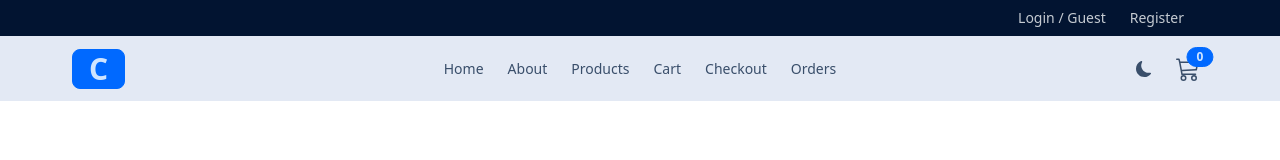
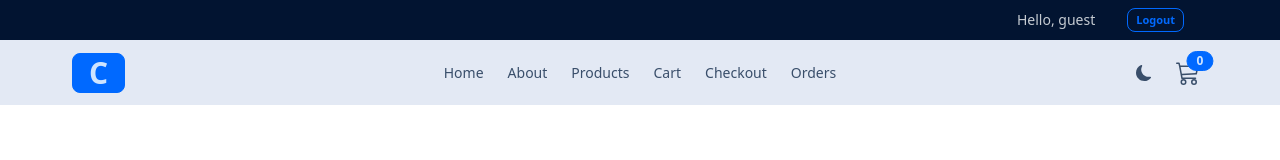
Before and after one commit to omarehab24/comfy-store-react, a React (Vite) app: page /cart in a window 1280 px wide. Shown: the top 160 px of the page. Built offline with nearby package versions, Linux system fonts and the light colour scheme.

Commit message:
Add logout functionality and setup dummy user data for cart, header & navlinks

```diff
--- a/src/components/ErrorElement.jsx
+++ b/src/components/ErrorElement.jsx
@@ -2,7 +2,6 @@
 
 function ErrorElement() {
     const error = useRouteError();
-    console.log("error: ", error)
     return <h4 className="font-bold text-4xl">Something went wrong</h4>
 }
 
--- a/src/components/Header.jsx
+++ b/src/components/Header.jsx
@@ -1,13 +1,31 @@
-import { Link } from 'react-router-dom'
+import { useDispatch, useSelector } from 'react-redux';
+import { Link, useNavigate } from 'react-router-dom'
+import { logout } from '../features/user/userSlice';
+import { clearCart } from '../features/cart/cartSlice'
 
 function Header() {
+    const navigate = useNavigate();
+    const dispatch = useDispatch();
+    const user = useSelector((state) => state.userState.user);
+
+    const handleLogout = () => {
+        navigate('/');
+        dispatch(logout());
+        dispatch(clearCart());
+    }
+
     return (
         <header className="bg-neutral py-2 text-neutral-content">
             <div className='align-element flex justify-center sm:justify-end '>
-                {/* USER */}
-
-                {/* LINKS */}
-                <div className="flex gap-x-6 justify-center sm:justify-end">
+                {user ? (
+                    <div className='flex gap-x-2 sm:gap-x-8 items-center'>
+                        <p className='text-xs sm:text-sm'>Hello, {user.username}</p>
+                        <button className='btn btn-xs btn-primary btn-outline' onClick={handleLogout}>
+                            Logout
+                        </button>
+                    </div>
+                ) : (
+                    < div className="flex gap-x-6 justify-center sm:justify-end">
                         <Link to="/login" className="link link-hover text-xs sm:text-sm">
                             Login / Guest
                         </Link>
@@ -15,8 +33,9 @@
                             Register
                         </Link>
                     </div>
+                )}
             </div>
-        </header>
+        </header >
     )
 }
 
--- a/src/components/NavLinks.jsx
+++ b/src/components/NavLinks.jsx
@@ -1,3 +1,4 @@
+import { useSelector } from "react-redux"
 import { NavLink } from "react-router-dom"
 
 const links = [
@@ -10,11 +11,12 @@
 ]
 
 function NavLinks() {
-
+  const user = useSelector(state => state.userState.user)
   return (
     <>
       {links.map((link) => {
         const { id, url, text } = link
+        if ((url === "/orders" || url === "/checkout") && !user) return null
         return (
           <li key={id}>
             <NavLink className='capitalize' to={url}>
--- a/src/components/PaginationContainer.jsx
+++ b/src/components/PaginationContainer.jsx
@@ -4,7 +4,6 @@
     const { meta } = useLoaderData()
     const { pageCount, page } = meta.pagination
     const { search, pathname } = useLocation()
-    console.log("pathname: ", pathname)
     const navigate = useNavigate()
 
     // See https://developer.mozilla.org/en-US/docs/Web/JavaScript/Reference/Global_Objects/Array/from
--- a/src/features/user/userSlice.js
+++ b/src/features/user/userSlice.js
@@ -25,7 +25,9 @@
             console.log('log in user');
         },
         logout: (state) => {
-            console.log('log out user');
+            state.user = null;
+            localStorage.removeItem('user');
+            toast.success('Logged out successfully!');
         },
         changeTheme: (state, action) => {
             const { winter, dracula } = themes
--- a/src/pages/Cart.jsx
+++ b/src/pages/Cart.jsx
@@ -3,7 +3,7 @@
 import { Link } from 'react-router-dom';
 
 const Cart = () => {
-  const user = null
+  const user = useSelector(state => state.userState.user)
   const numItemsInCart = useSelector(state => state.cartState.numItemsInCart)
 
   if (numItemsInCart === 0) {
```
Lines whose indentation alone changed are shown as unchanged.
